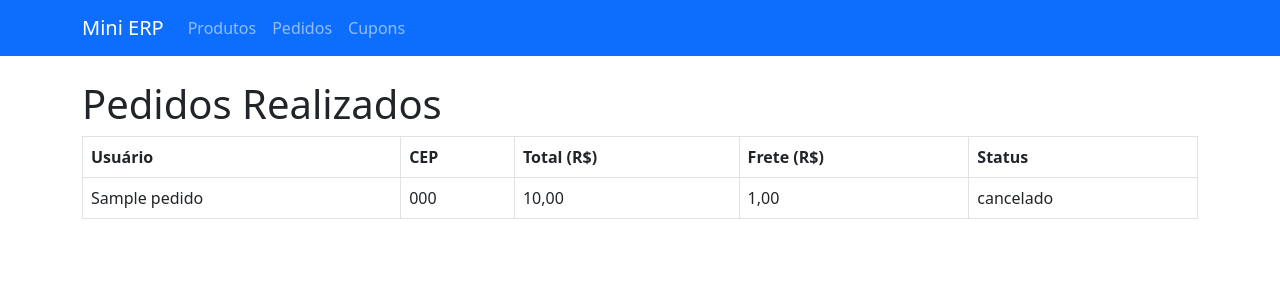
After one commit to gemensonfranca/mini_erp, a PHP site: page /pedido/listar in a window 1280 px wide. The commit adds this page. Shown: the top 300 px of the page. Run offline with PHP 8.4, Linux system fonts and the light colour scheme; tables that the repository leaves empty hold one stand-in row (values such as "Sample post").

Commit message:
primeiro commit

```diff
--- a/app/controllers/PedidoController.php
+++ b/app/controllers/PedidoController.php
@@ -3,7 +3,7 @@ require_once '../core/Controller.php';
 
 class PedidoController extends Controller {
 
-    public function index() {
+    public function listar() {
         $pedidoModel = $this->model('Pedido');
         $pedidos = $pedidoModel->getAll();
         $this->view('pedidos/lista', ['pedidos' => $pedidos]);
--- a/app/models/Pedido.php
+++ b/app/models/Pedido.php
@@ -9,7 +9,7 @@ class Pedido {
     }
 
     public function getAll() {
-        $stmt = $this->pdo->query("SELECT * FROM pedidos ORDER BY created_at DESC");
+        $stmt = $this->pdo->query("SELECT * FROM pedidos ORDER BY id DESC");
         return $stmt->fetchAll(PDO::FETCH_ASSOC);
     }
 
--- /dev/null
+++ b/app/views/pedidos/lista.php
@@ -0,0 +1,32 @@
+<?php require_once __DIR__ . '/../templates/header.php'; ?>
+
+<h1>Pedidos Realizados</h1>
+
+<?php if (!empty($pedidos)): ?>
+    <table class="table table-bordered">
+        <thead>
+            <tr>
+                <th>Usuário</th>
+                <th>CEP</th>
+                <th>Total (R$)</th>
+                <th>Frete (R$)</th>
+                <th>Status</th>
+            </tr>
+        </thead>
+        <tbody>
+            <?php foreach ($pedidos as $pedido): ?>
+                <tr>
+                    <td><?= htmlspecialchars($pedido['cliente_nome']) ?></td>
+                    <td><?= htmlspecialchars($pedido['cep']) ?></td>
+                    <td><?= number_format($pedido['total'], 2, ',', '.') ?></td>
+                    <td><?= number_format($pedido['frete'], 2, ',', '.') ?></td>
+                    <td><?= htmlspecialchars($pedido['status']) ?></td>
+                </tr>
+            <?php endforeach; ?>
+        </tbody>
+    </table>
+<?php else: ?>
+    <p>Nenhum pedido encontrado.</p>
+<?php endif; ?>
+
+<?php require_once __DIR__ . '/../templates/footer.php'; ?>
--- a/app/views/templates/header.php
+++ b/app/views/templates/header.php
@@ -17,7 +17,7 @@
         <div class="collapse navbar-collapse" id="navbarNav">
             <ul class="navbar-nav">
                 <li class="nav-item"><a class="nav-link" href="/produto/index">Produtos</a></li>
-                <li class="nav-item"><a class="nav-link" href="/pedido/checkout">Pedidos</a></li>
+                <li class="nav-item"><a class="nav-link" href="/pedido/listar">Pedidos</a></li>
                 <li class="nav-item"><a class="nav-link" href="/cupom/index">Cupons</a></li>
             </ul>
         </div>
```
Also changed, not shown: app/views/pedidos/checkout.php (deleted).
